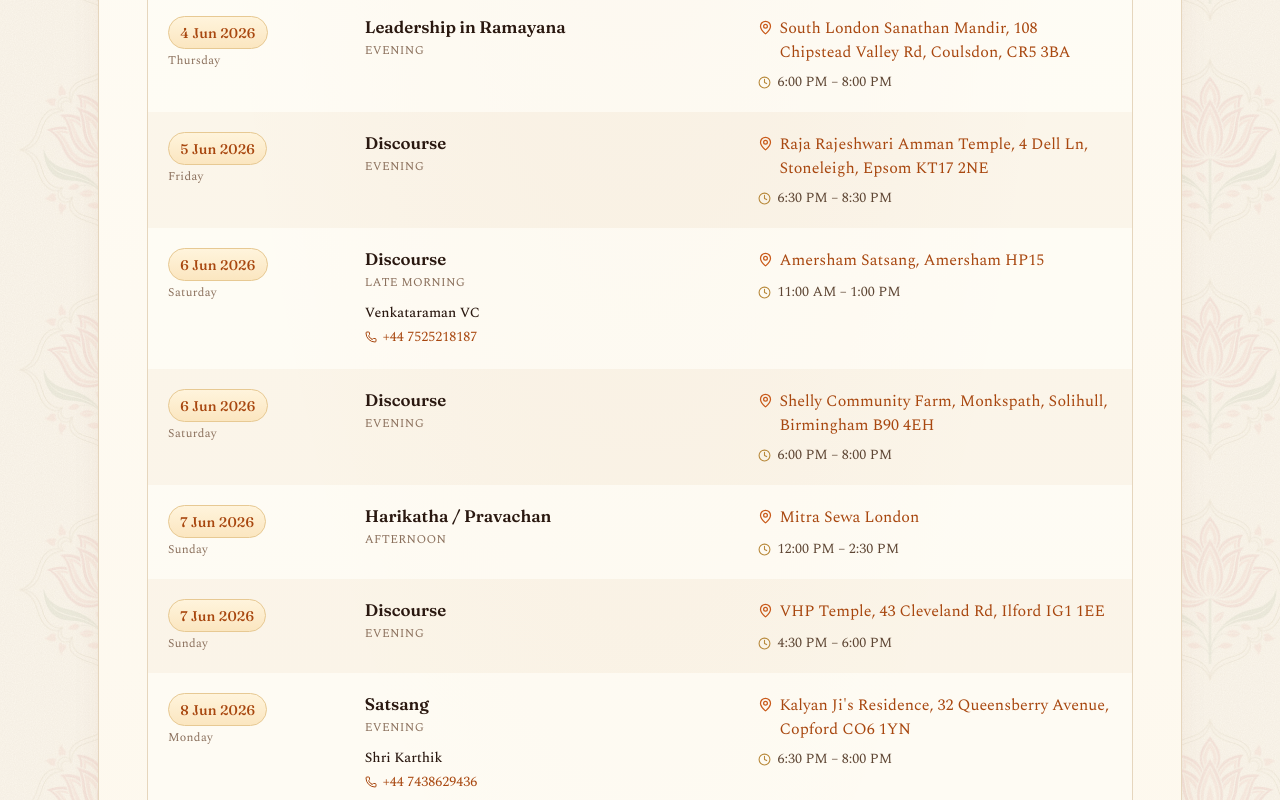
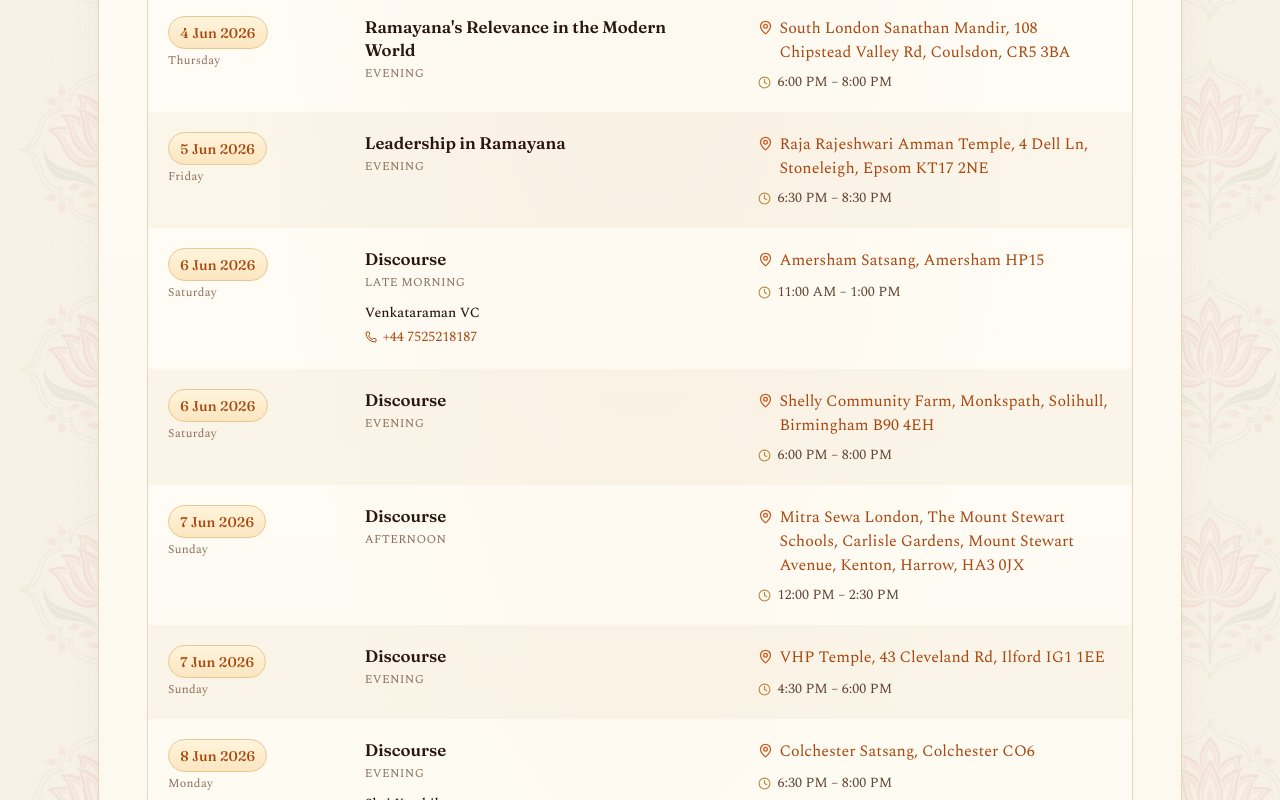
Before and after one commit to citruswhale/Ranganji_uktour, a React (Create React App) app in the folder frontend/: page / in a window 1280 px wide. Shown: the part 2820-3620 px from the top of the page. Built offline with nearby package versions, Linux system fonts and the light colour scheme.

Commit message:
more address + maps changes

```diff
--- a/frontend/src/data/events.js
+++ b/frontend/src/data/events.js
@@ -22,7 +22,7 @@ export const events = [
     day: "Thursday",
     session: "Evening",
     time: "6:00 PM – 8:00 PM",
-    topic: "Leadership in Ramayana",
+    topic: "Ramayana's Relevance in the Modern World",
     venueName: "South London Sanathan Mandir",
     address: "108 Chipstead Valley Rd, Coulsdon, CR5 3BA",
     mapLink: "https://maps.app.goo.gl/4sFHGiXrwPUMRSDZ6",
@@ -50,7 +50,7 @@ export const events = [
     day: "Friday",
     session: "Evening",
     time: "6:30 PM – 8:30 PM",
-    topic: "Discourse",
+    topic: "Leadership in Ramayana",
     venueName: "Raja Rajeshwari Amman Temple",
     address: "4 Dell Ln, Stoneleigh, Epsom KT17 2NE",
     mapLink: "https://maps.app.goo.gl/EanoM3vhJUVWFH5RA",
@@ -106,9 +106,10 @@ export const events = [
     day: "Sunday",
     session: "Afternoon",
     time: "12:00 PM – 2:30 PM",
-    topic: "Harikatha / Pravachan",
+    topic: "Discourse",
     venueName: "Mitra Sewa London",
-    address: "Mitra Sewa London",
+    address: "The Mount Stewart Schools, Carlisle Gardens, Mount Stewart Avenue, Kenton, Harrow, HA3 0JX",
+    mapLink: "https://maps.app.goo.gl/LFSniVGXFt18Vr2u5",
     contactName: null,
     contactPhone: null,
     confirmed: true,
@@ -133,9 +134,9 @@ export const events = [
     day: "Monday",
     session: "Evening",
     time: "6:30 PM – 8:00 PM",
-    topic: "Satsang",
-    venueName: "Kalyan Ji's Residence",
-    address: "32 Queensberry Avenue, Copford CO6 1YN",
+    topic: "Discourse",
+    venueName: "Colchester Satsang",
+    address: "Colchester CO6",
     contactName: "Shri Karthik",
     contactPhone: "+44 7438629436",
     confirmed: true,
```
